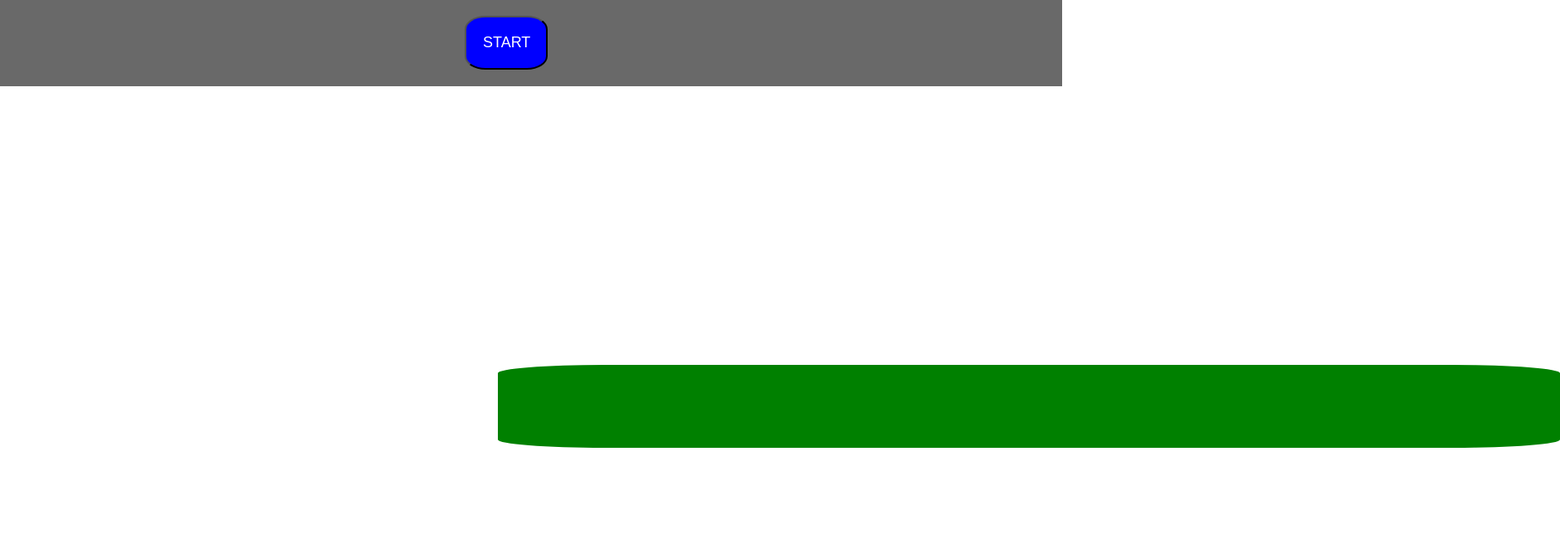
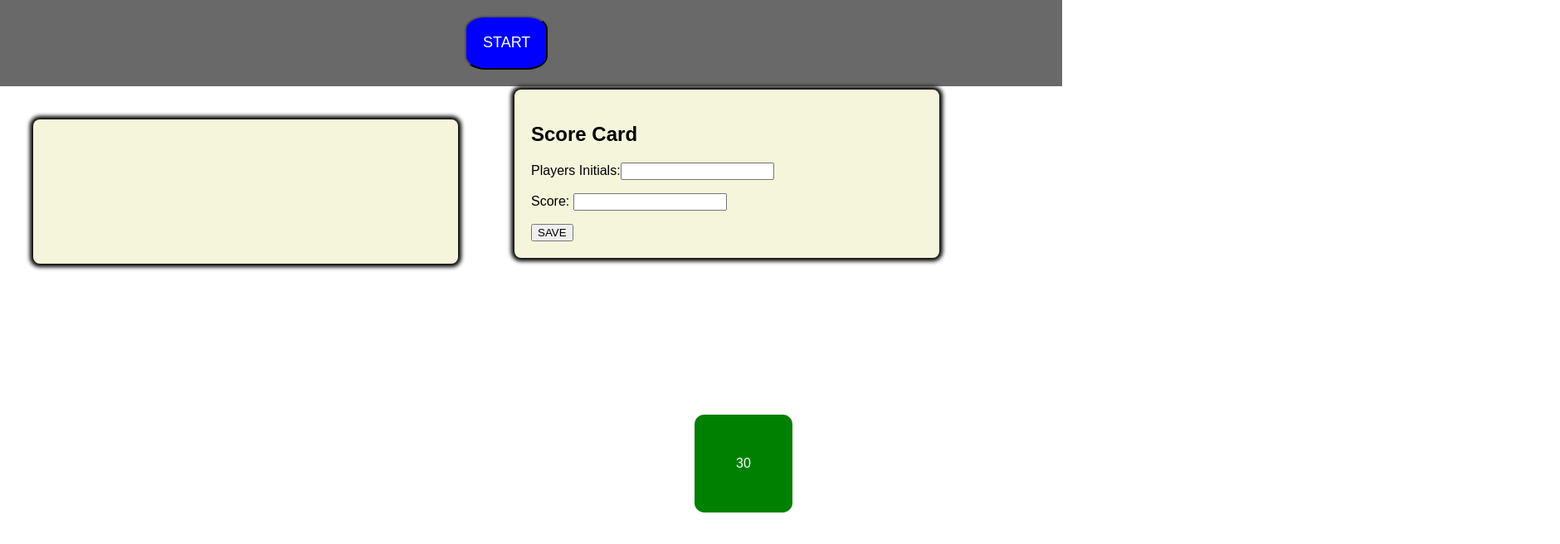
Before and after one commit to brachtco/javascript-quiz, a plain HTML site: page index.html in a window 1280 px wide. Shown: the part 82-738 px from the top of the page at 83% size, 1880 px wide, since content can reach past the window. Drawn offline with Linux system fonts and the light colour scheme.

Commit message:
Update index.html

```diff
--- a/index.html
+++ b/index.html
@@ -14,17 +14,35 @@
     </header>
     <main>
 
-        <section>
-            <div class="highscores"></div>
+        <section class="container">
+            <form>
+                <div class="questions" id="questionsEl"></div>
+
+                <!-- <div class="btn-answer"></div> -->
+
+
+                <div class="choices"></div>
+                <div class="result"></div>
+                <div class="showAnswers"></div>
+
+            </form>
+
+
+            </div>
+            <div class="timer">30</div>
         </section>
-        <section>
-            <div class="questions"></div>
-        </section>
-        <section>
-            <div class="timer"></div>
-        </section>
+        <div class="card">
+            <h2>Score Card</h2>
+
+            <p>Players Initials:<input type = "text" id="saved-initials" name = "initials"></p>
+
+            <p>Score: <input type = "number" id="saved-score" name = "score"></p>
+
+            <button id = "save-button">SAVE</button>
+          </div>
     </main>
 
     <script defer src="./assets/script.js"></script>
   </body>
 </html>
+</html>
```
